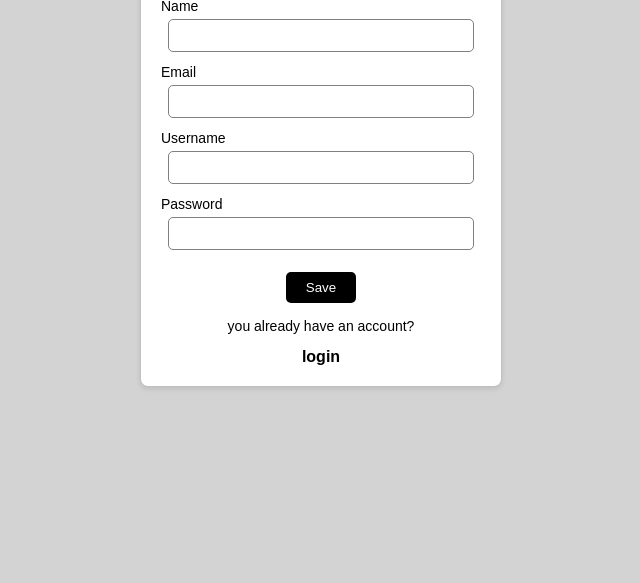
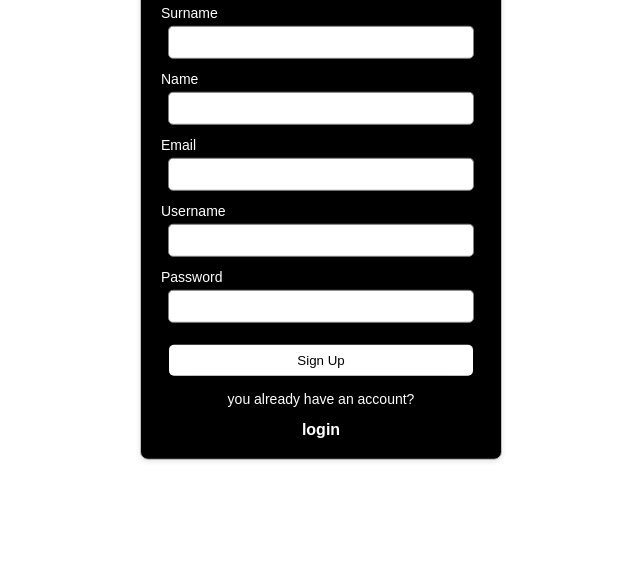
Before and after one commit to kandratiche/web, a plain HTML site: page registerpage.html in a window 1280 px wide. Shown: the part 217-800 px from the top of the page, without its empty margins (319-959 px from the left). Drawn offline with Linux system fonts and the light colour scheme.

Commit message:
Redesign

```diff
--- a/registerpage.html
+++ b/registerpage.html
@@ -20,7 +20,7 @@
             <input type="text", value="">
             <label>Password</label>
             <input type="text", value="">
-            <button type="button">Save</button>
+            <button type="button">Sign Up</button>
         </form>
         <p>you already have an account?</p>
         <a href="loginpage.html">login</a>
--- a/styles/login.css
+++ b/styles/login.css
@@ -1,17 +1,21 @@
 .reg-container{
+    position: absolute;
+    top: 50%;
+    left: 50%;
     text-align: center;
     width: 320px;
-    margin: 50px auto;
     padding: 20px;
     border: 1px solid silver;
     box-shadow: 0 2px 5px rgba(0,0,0,0.1);
-    background-color: white;
+    background-color: black;
     border-radius: 8px;
+    transform: translate(-50%, -50%);
 }
+
 body{
     font-family: Arial, sans-serif;
-    color: black;
-    background-color: lightgray;
+    color: white;
+    background-color: white;
 }
 .reg-container label{
     display: block;
@@ -19,7 +23,7 @@ body{
     margin-top: 10px;
     text-align: left;
     font-size: 14px;
-    color: black;
+    color: white;
 }
 .reg-container input{
     margin: 10px auto;
@@ -36,8 +40,8 @@ body{
 .reg-container button {
     margin-top: 10px;
     padding: 8px 20px;
-    background-color: black;
-    color: white;
+    background-color: white;
+    color: black;
     border: none;
     border-radius: 5px;
     cursor: pointer;
@@ -50,8 +54,8 @@ body{
     width: 95%;
     padding: 10px;
     margin-top: 10px;
-    background-color: black;
-    color: white;
+    background-color: white;
+    color: black;
     border: none;
     border-radius: 5px;
     cursor: pointer;
@@ -60,7 +64,7 @@ body{
     background-color: gray;
 }
 .reg-container a{
-    color: black;
+    color: white;
     text-decoration: none;
     font-weight: bold;
 }
--- a/styles/register.css
+++ b/styles/register.css
@@ -1,32 +1,39 @@
+.reg-container {
+    position: absolute;
+    top: 50%;
+    left: 50%;
+    width: 320px;
+    padding: 20px;
+    background-color: black;
+    border: 1px solid silver;
+    border-radius: 8px;
+    box-shadow: 0 2px 5px rgba(0,0,0,0.1);
+    text-align: center;
+    transform: translate(-50%, -50%);
+}
+
 .reg-container label{
     display: block;
     margin-top: 10px;
     margin-bottom: 5px;
     font-size: 14px;
-    color: black;
+    color: white;
     text-align: left;
-}
-.reg-container {
-    width: 320px;
-    margin: 50px auto;
-    padding: 20px;
-    background-color: white;
-    border: 1px solid silver;
-    border-radius: 8px;
-    box-shadow: 0 2px 5px rgba(0,0,0,0.1);
-    text-align: center;
 }
 
 body {
+    display: flex;
+    justify-content: center;
+    align-items: center;
     font-family: Arial, sans-serif;
-    background-color: lightgray;
-    color: black;
+    background-color: white;
+    color: white;
 }
 
 h1 {
     text-align: center;
     margin-bottom: 20px;
-    color: black;
+    color: white;
 }
 
 .reg-container input {
@@ -45,25 +52,27 @@ h1 {
 .reg-container button {
     margin-top: 10px;
     padding: 8px 20px;
-    background-color: black;
-    color: white;
+    background-color: white;
+    color: black;
     border: none;
+    width: 95%;
     border-radius: 5px;
     cursor: pointer;
+    transition: all 0.3s ease;
 }
 
 .reg-container button:hover {
-    background-color: gray;
+    background-color: lightgray;
 }
 
 .reg-container p {
     margin-top: 15px;
     font-size: 14px;
-    color: black;
+    color: white;
 }
 
 .reg-container a {
-    color: black;
+    color: white;
     text-decoration: none;
     font-weight: bold;
 }
```
Also changed, not shown: loginpage.html (+1 -1 lines).
